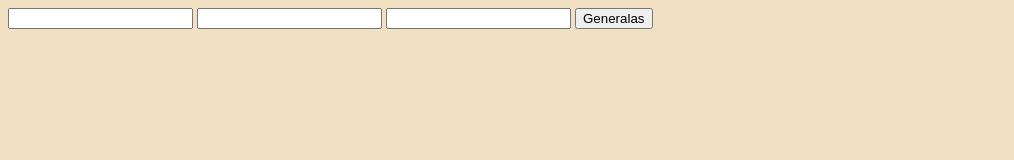
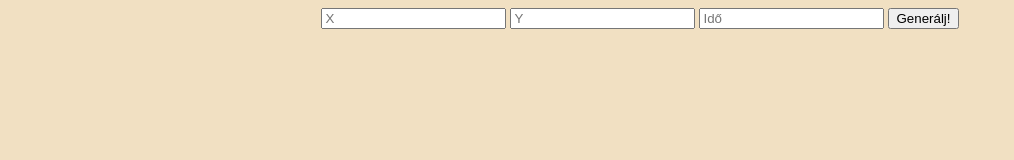
Before and after one commit to dobrovenszkibalazs/joinfour, a plain HTML site: page index.html in a window 1280 px wide. Shown: the whole page, without its empty margins (0-1014 px from the left). Drawn offline with Linux system fonts and the light colour scheme.

Commit message:
Css - 2.hét befejezése, változtatások html/js-ben hogy a css jó legyen.

```diff
--- a/index.html
+++ b/index.html
@@ -8,11 +8,13 @@
     <title>Connect four de nem csak four</title>
 </head>
 <body>
-    <div class="container">
-        <input type="number" name="Sor" id="sor">
-        <input type="number" name="Oszlop" id="oszlop">
-        <input type="number" name="Idő" id="ido">
-        <input type="button" value="Generalas" id="start" onclick="start()">
+    <div id="controls">
+        <input type="number" id="sor" placeholder="X">
+        <input type="number" id="oszlop" placeholder="Y">
+        <input type="number" id="ido" placeholder="Idő">
+        <button onclick="start()">Generálj!</button>
+    </div>
+    <div id="gameContainer">
         <div id="doboz">
 
         </div>
```
